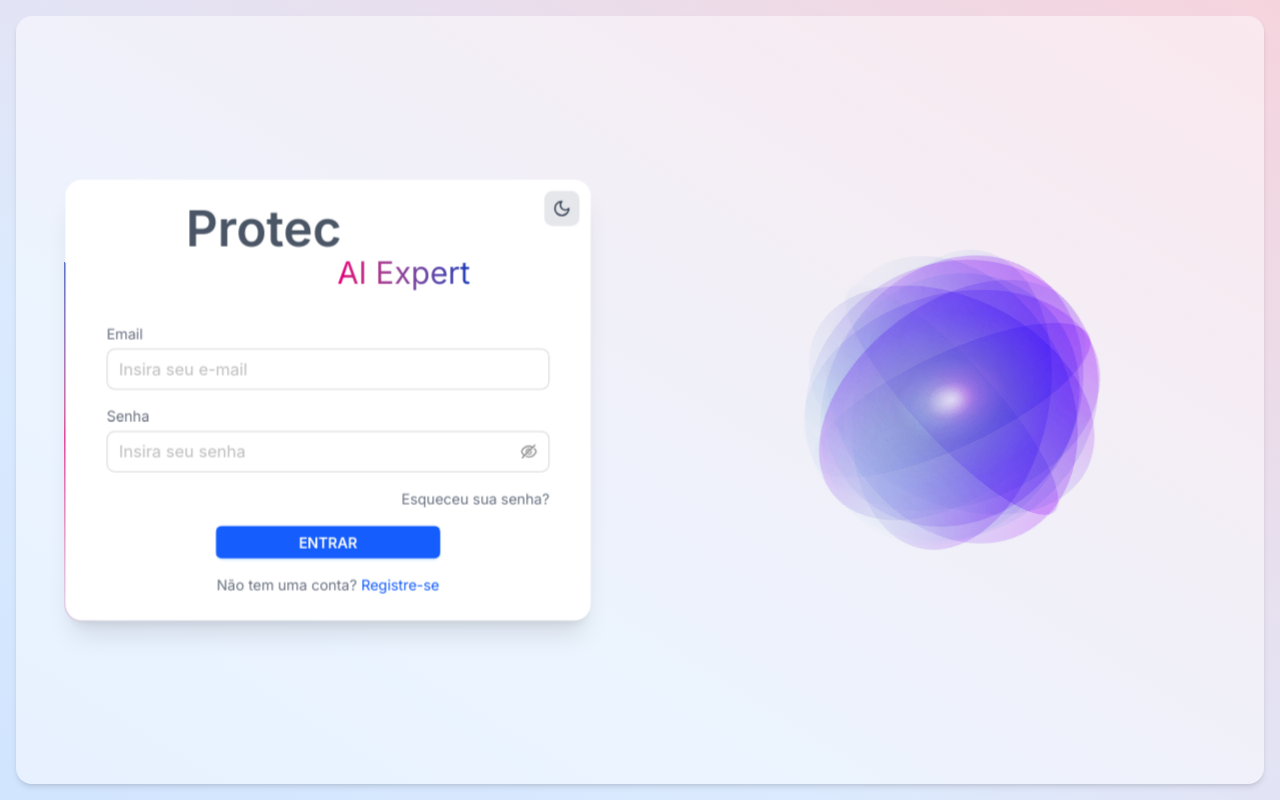
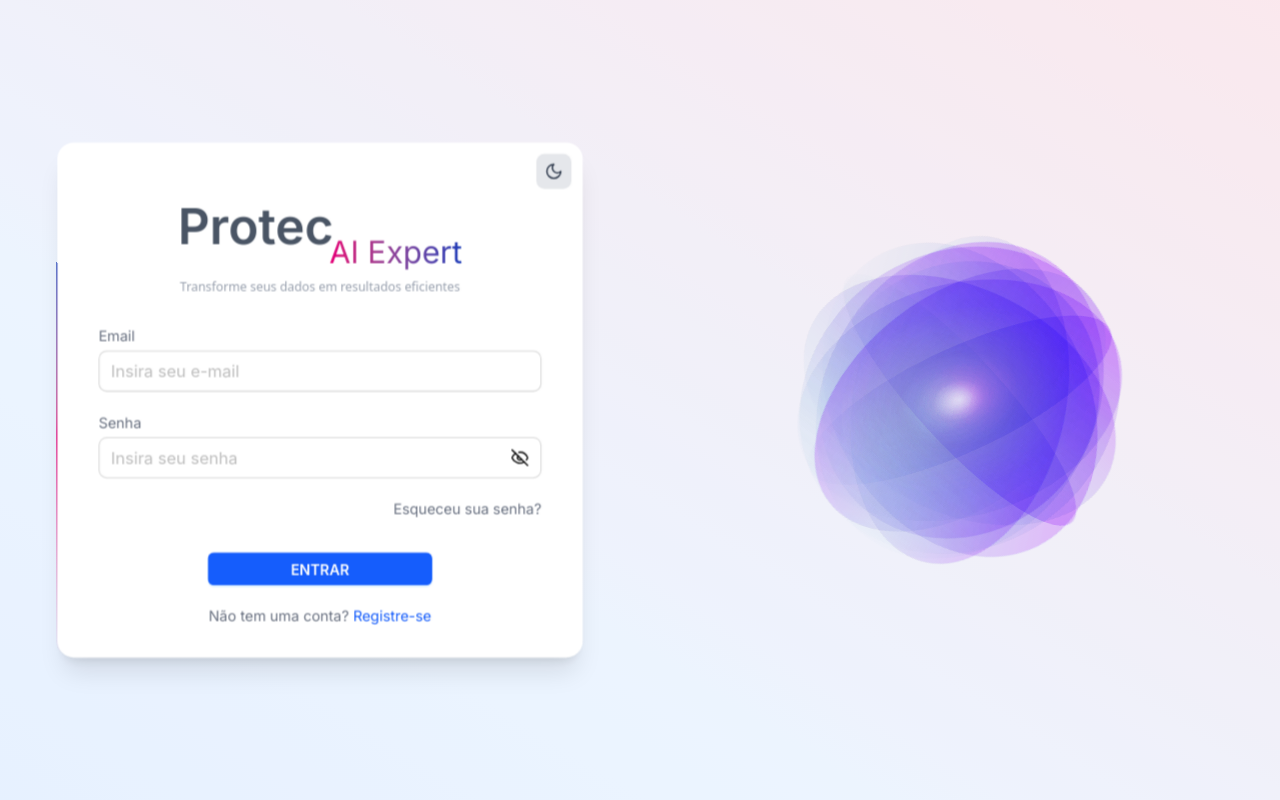
Before and after one commit to Lucazz7/protec-client, a React (Vite) app: page /login in a window 1280 px wide. Built offline with nearby package versions, Linux system fonts and the light colour scheme; a web font is replaced by a local one.

Commit message:
fix: Mudanças login

```diff
--- a/src/pages/login.tsx
+++ b/src/pages/login.tsx
@@ -1,7 +1,7 @@
 import { zodResolver } from "@hookform/resolvers/zod";
 import { Player } from "@lottiefiles/react-lottie-player";
 import { Button, Input } from "antd";
-import { Moon, Sun } from "lucide-react";
+import { EyeIcon, EyeOffIcon, Moon, Sun } from "lucide-react";
 import { useEffect, useState } from "react";
 import { Controller, useForm } from "react-hook-form";
 import { useDispatch } from "react-redux";
@@ -9,6 +9,9 @@ import { z } from "zod";
 import GradientText from "../components/GradientText";
 import { useAppSelector } from "../store";
 import { setTheme } from "../store/redux/themeSlice";
+
+import AOS from "aos";
+import { useNavigate } from "react-router-dom";
 
 // Schema de validação
 const loginSchema = z.object({
@@ -27,6 +30,8 @@ const loginSchema = z.object({
 type LoginFormData = z.infer<typeof loginSchema>;
 
 export default function Login() {
+  const navigate = useNavigate();
+
   const dispatch = useDispatch();
 
   const themeSelected = useAppSelector((state) => state.themeSlice.theme);
@@ -40,8 +45,9 @@ export default function Login() {
   });
 
   const onSubmit = (data: LoginFormData) => {
-    console.log(data);
-    // Implementar lógica de login aqui
+    if (data) {
+      navigate("/");
+    }
   };
 
   const [isDarkMode, setIsDarkMode] = useState(() => {
@@ -66,14 +72,25 @@ export default function Login() {
     dispatch(setTheme(!isDarkMode));
   };
 
+  useEffect(() => {
+    AOS.init({
+      duration: 1000,
+      once: true,
+    });
+  }, []);
+
   return (
-    <div className="w-full h-dvh flex font-inter p-2 lg:p-4">
-      <div className="w-full h-full flex bg-[#ffffff75] dark:bg-[#131324b4] shadow-md rounded-2xl">
-        <div className="w-full lg:w-1/2 h-full text-black dark:text-white flex justify-center px-4 md:px-0 ">
+    <div className="w-full h-dvh flex font-inter">
+      <div className="w-full h-full flex bg-[#ffffff75] dark:bg-[#131324d5]">
+        <div
+          className="w-full lg:w-1/2  h-full text-black dark:text-white flex justify-center px-4 md:px-0"
+          data-aos="fade-up"
+          data-aos-duration="700"
+        >
           <div className="from-black-500 w-full h-fit my-auto md:max-w-lg lg:max-w-md xl:max-w-lg scale-[1.03] animate-rotate-border cursor-pointer rounded-2xl bg-conic/[from_var(--border-angle)] from-80% via-pink-600 via-90% to-blue-800 to-100% p-px transition-all duration-500 ease-out transform-3d">
-            <div className=" bg-white dark:bg-gray-900 flex flex-col items-center justify-center rounded-2xl shadow-xl p-10 py-6">
-              <div className="flex flex-col justify-between items-center pb-8">
-                <div className="w-full h-full flex relative ">
+            <div className=" bg-white dark:bg-gray-900 flex flex-col items-center px-10 rounded-2xl shadow-xl min-h-[500px] ">
+              <div className="flex flex-col items-center justify-center gap-2 mt-10">
+                <div className="w-full h-full flex relative items-center justify-center ">
                   <span className="text-5xl font-semibold text-gray-600 dark:text-blue-200">
                     Protec
                   </span>
@@ -83,6 +100,9 @@ export default function Login() {
                     gradientColors="from-pink-600 to-blue-800"
                     className="text-2xl min-[390px]:text-3xl pt-14 -ms-3 -mt-2"
                   />
+                </div>
+                <div className="font-sans font-medium text-xs text-gray-400 dark:text-blue-200">
+                  Transforme seus dados em resultados eficientes
                 </div>
               </div>
               <button
@@ -98,7 +118,7 @@ export default function Login() {
 
               <form
                 onSubmit={handleSubmit(onSubmit)}
-                className="w-full space-y-4 "
+                className="w-full space-y-5 my-auto"
               >
                 <Controller
                   control={control}
@@ -153,6 +173,13 @@ export default function Login() {
                         id="password"
                         placeholder="Insira seu senha"
                         size="large"
+                        iconRender={(visible) =>
+                          visible ? (
+                            <EyeIcon size={18} />
+                          ) : (
+                            <EyeOffIcon size={18} />
+                          )
+                        }
                         status={errors.password ? "error" : ""}
                         className={`dark:!bg-gray-900 dark:!text-gray-200 dark:placeholder:!text-gray-300 ${
                           errors.password
@@ -181,7 +208,7 @@ export default function Login() {
                     Esqueceu sua senha?
                   </a>
                 </div>
-                <div className="flex items-center justify-center">
+                <div className="flex items-center justify-center mt-8">
                   <Button
                     type="primary"
                     htmlType="submit"
@@ -190,7 +217,7 @@ export default function Login() {
                     Entrar
                   </Button>
                 </div>
-                <div className="w-full flex justify-center items-center gap-2 text-sm mt-3">
+                <div className="w-full flex justify-center items-center gap-2 text-sm ">
                   <span className="text-gray-500">
                     Não tem uma conta?{" "}
                     <a href="#" className="text-blue-600 hover:text-gray-600">
@@ -203,7 +230,12 @@ export default function Login() {
           </div>
         </div>
         <div className="hidden lg:flex relative lg:w-1/2 h-full  justify-center items-center">
-          <div className="w-96 h-96  rounded-full flex items-center justify-center z-10 absolute">
+          <div
+            className="w-96 h-96  rounded-full flex items-center justify-center z-10"
+            data-aos="fade-up"
+            data-aos-duration="700"
+            data-aos-delay="250"
+          >
             <Player
               src={
                 themeSelected
@@ -212,7 +244,7 @@ export default function Login() {
               }
               loop
               autoplay
-              className="w-96 h-96 m-auto"
+              className="w-[420px] h-[420px] m-auto"
             />
           </div>
         </div>
```
